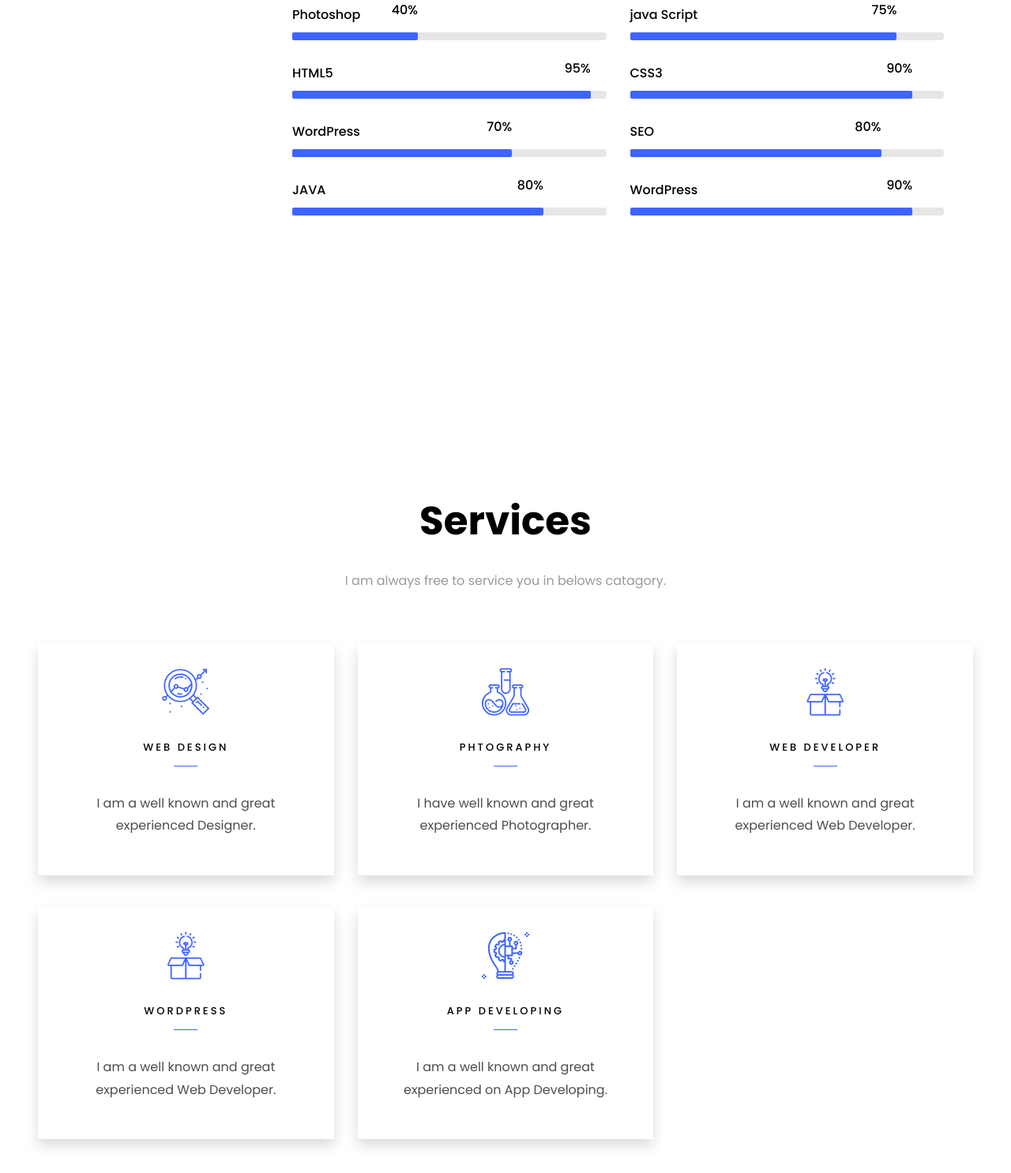
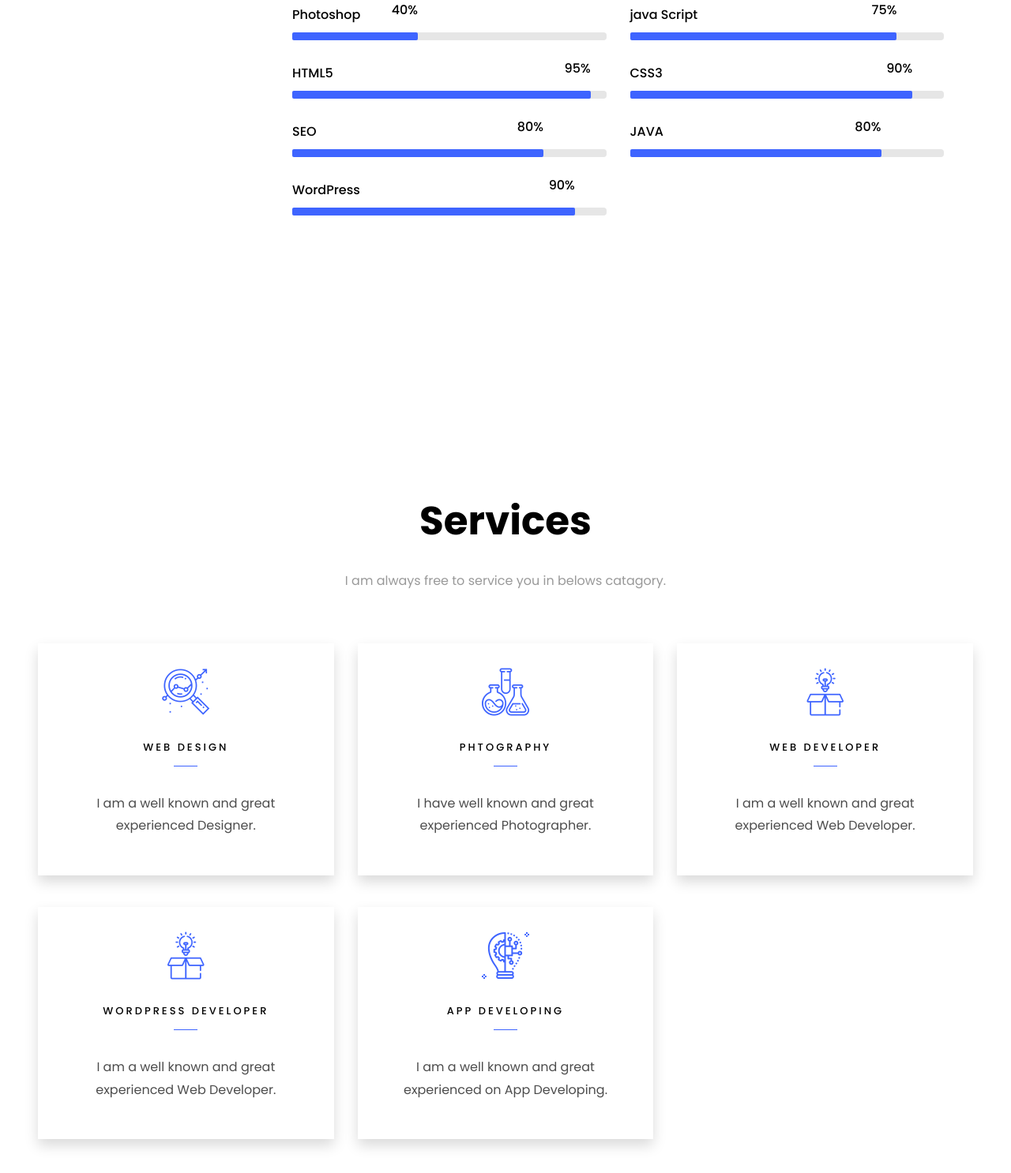
Before and after one commit to sabbirCSE2016/Portfolio, a plain HTML site: page index.html in a window 1280 px wide. Shown: the part 4256-5742 px from the top of the page at 79% size. Drawn offline with Linux system fonts and the light colour scheme; files whose address does not match are found by name.

Commit message:
Update index.html

```diff
--- a/index.html
+++ b/index.html
@@ -434,17 +434,8 @@
 										</div>
 									</div>
 								</div>
-								<div class="col-md-6 animate-box">
-									<div class="progress-wrap ftco-animate">
-										<h3>WordPress</h3>
-										<div class="progress">
-										 	<div class="progress-bar color-5" role="progressbar" aria-valuenow="70"
-										  	aria-valuemin="0" aria-valuemax="100" style="width:70%">
-										    <span>70%</span>
-										  	</div>
-										</div>
-									</div>
-								</div>
+
+
 								<div class="col-md-6 animate-box">
 									<div class="progress-wrap ftco-animate">
 										<h3>SEO</h3>
@@ -540,7 +531,7 @@
 								<i class="flaticon-ideas"></i>
 							</span>
 							<div class="desc">
-								<h3 class="mb-5">WordPress</h3>
+								<h3 class="mb-5">WordPress Developer</h3>
 								<p>I am a well known and great experienced Web Developer.</p>
 							</div>
 						</a>
```
